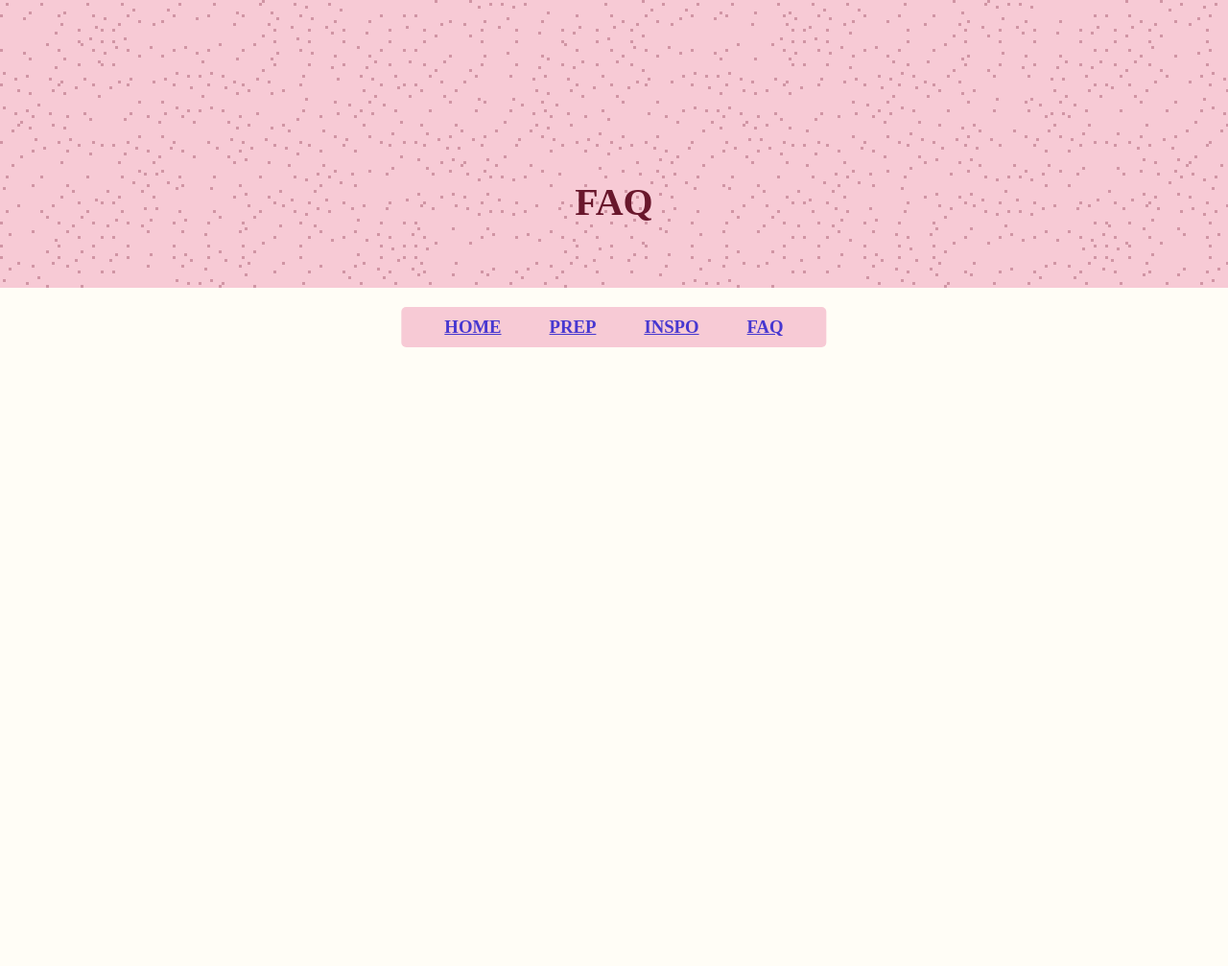
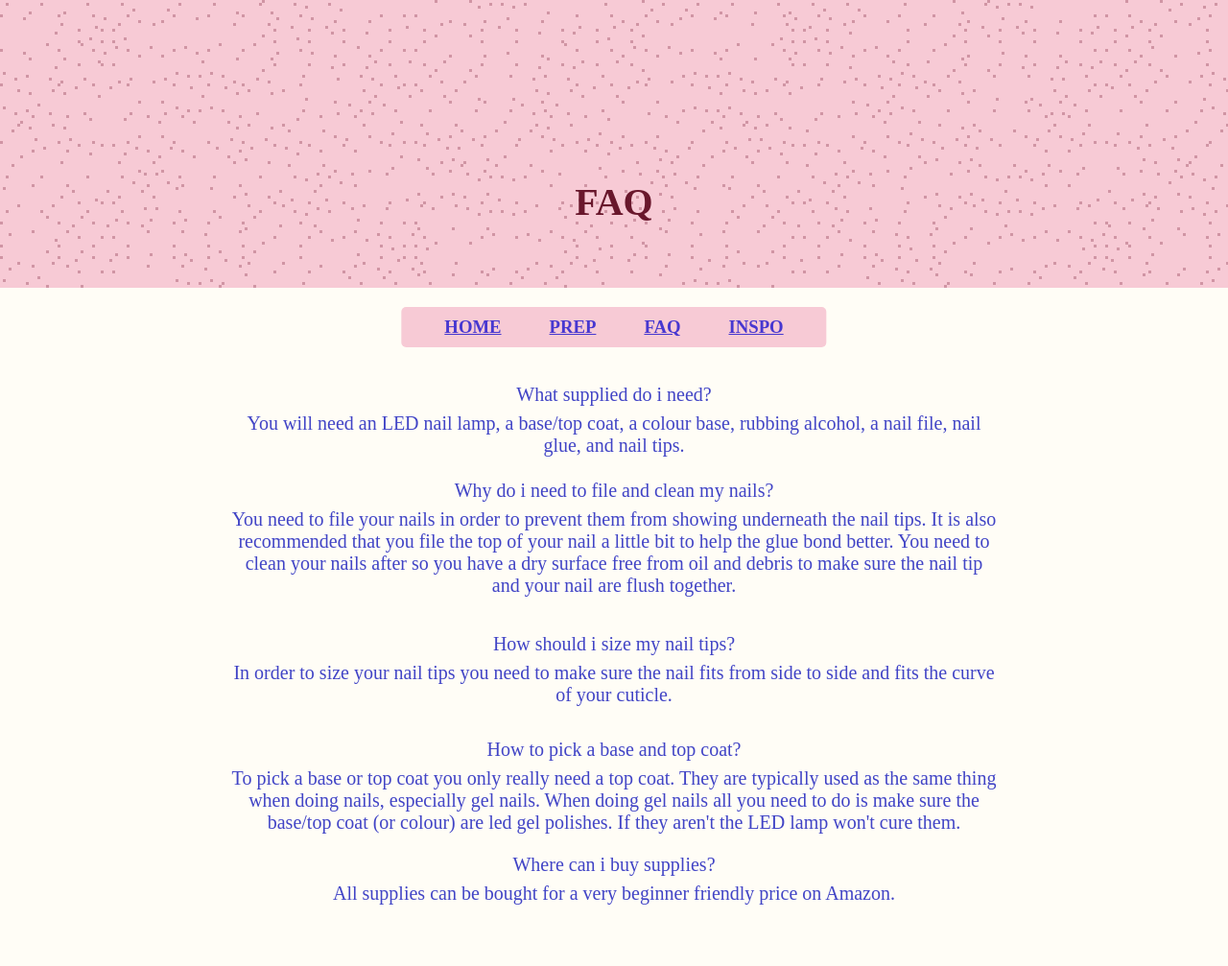
Before and after one commit to Fann-k/mynails, a plain HTML site: page faq.html in a window 1280 px wide. Shown: the whole page at 96% size. Before the commit the page ends 800 px from the top, so only its background shows below. Drawn offline with Linux system fonts and the light colour scheme.

Commit message:
all pages done

```diff
--- a/css/nails.css
+++ b/css/nails.css
@@ -1343,3 +1343,144 @@ margin-top: 60px;;
   overflow: hidden;
   text-overflow: ellipsis;
 }
+
+h5 {
+  font-size: 20px;
+  font-weight:normal;
+  color: rgb(65, 68, 198);
+  position: absolute;
+  top: 400px;
+  left: 50%;
+  transform: translateX(-50%);
+  text-align: center;
+  width: 80%;
+  max-width: 800px;
+  z-index: 3;
+}
+
+p4 {
+  font-size: 20px;
+  font-weight:lighter;
+  color: rgb(65, 68, 198);
+  position: absolute;
+  top: 430px;
+  left: 50%;
+  transform: translateX(-50%);
+  text-align: center;
+  width: 80%;
+  max-width: 800px;
+  z-index: 3;
+}
+
+h6 {
+  font-size: 20px;
+  font-weight:normal;
+  color: rgb(65, 68, 198);
+  position: absolute;
+  top: 500px;
+  left: 50%;
+  transform: translateX(-50%);
+  text-align: center;
+  width: 80%;
+  max-width: 800px;
+  z-index: 3;
+}
+
+p5 {
+  font-size: 20px;
+  font-weight:lighter;
+  color: rgb(65, 68, 198);
+  position: absolute;
+  top: 530px;
+  left: 50%;
+  transform: translateX(-50%);
+  text-align: center;
+  width: 80%;
+  max-width: 800px;
+  z-index: 3;
+}
+
+h7 {
+  font-size: 20px;
+  font-weight:normal;
+  color: rgb(65, 68, 198);
+  position: absolute;
+  top: 660px;
+  left: 50%;
+  transform: translateX(-50%);
+  text-align: center;
+  width: 80%;
+  max-width: 800px;
+  z-index: 3;
+}
+
+p6 {
+  font-size: 20px;
+  font-weight:lighter;
+  color: rgb(65, 68, 198);
+  position: absolute;
+  top: 690px;
+  left: 50%;
+  transform: translateX(-50%);
+  text-align: center;
+  width: 80%;
+  max-width: 800px;
+  z-index: 3;
+}
+
+h8 {
+  font-size: 20px;
+  font-weight:normal;
+  color: rgb(65, 68, 198);
+  position: absolute;
+  top: 770px;
+  left: 50%;
+  transform: translateX(-50%);
+  text-align: center;
+  width: 80%;
+  max-width: 800px;
+  z-index: 3;
+}
+
+p7 {
+  font-size: 20px;
+  font-weight:lighter;
+  color: rgb(65, 68, 198);
+  position: absolute;
+  top: 800px;
+  left: 50%;
+  transform: translateX(-50%);
+  text-align: center;
+  width: 80%;
+  max-width: 800px;
+  z-index: 3;
+}
+
+h9 {
+  font-size: 20px;
+  font-weight:normal;
+  color: rgb(65, 68, 198);
+  position: absolute;
+  top: 890px;
+  left: 50%;
+  transform: translateX(-50%);
+  text-align: center;
+  width: 80%;
+  max-width: 800px;
+  z-index: 3;
+}
+
+p8 {
+  font-size: 20px;
+  font-weight:lighter;
+  color: rgb(65, 68, 198);
+  position: absolute;
+  top: 920px;
+  left: 50%;
+  transform: translateX(-50%);
+  text-align: center;
+  width: 80%;
+  max-width: 800px;
+  z-index: 3;
+  padding-bottom: 5%;
+}
--- a/faq.html
+++ b/faq.html
@@ -20,9 +20,30 @@
 <nav class="nav-container4">
   <h3> <a href="index.html" class="button-link">HOME</a> </h3>
   <h3> <a href="prep.html" class="button-link">PREP</a></h3>
-  <h3>  <a href="base.html" class="button-link">INSPO</a></h3>
   <h3>  <a href="faq.html" class="button-link">FAQ</a></h3>
+  <h3>  <a href="base.html"class="button-link">INSPO</a></h3>
 </nav>
+
+<div class="steps">
+  <h5>What supplied do i need?</h5>
+  <p4>You will need an LED nail lamp, a base/top coat, a colour base, rubbing alcohol, a nail file, nail glue, and nail tips.</p4>
+
+  <h6>Why do i need to file and clean my nails?</h6>
+  <p5>You need to file your nails in order to prevent them from showing underneath the nail tips. It is also recommended that you file the top of your nail a little bit to help the glue bond better. You need
+    to clean your nails after so you have a dry surface free from oil and debris to make sure the nail tip and your nail are flush together.
+  </p5>
+
+  <h7>How should i size my nail tips?</h7>
+  <p6>In order to size your nail tips you need to make sure the nail fits from side to side and fits the curve of your cuticle.</p6>
+
+  <h8>How to pick a base and top coat?</h8>
+  <p7>To pick a base or top coat you only really need a top coat. They are typically used as the same thing when doing nails, especially gel nails. When
+    doing gel nails all you need to do is make sure the base/top coat (or colour) are led gel polishes. If they aren't the LED lamp won't cure them.
+  </p7>
+
+  <h9>Where can i buy supplies?</h9>
+  <p8>All supplies can be bought for a very beginner friendly price on Amazon.</p8>
+</div>
 
 
 
```
Also changed, not shown: base.html (+3 -3 lines), index.html (+2 -2 lines), prep.html (+3 -3 lines).
